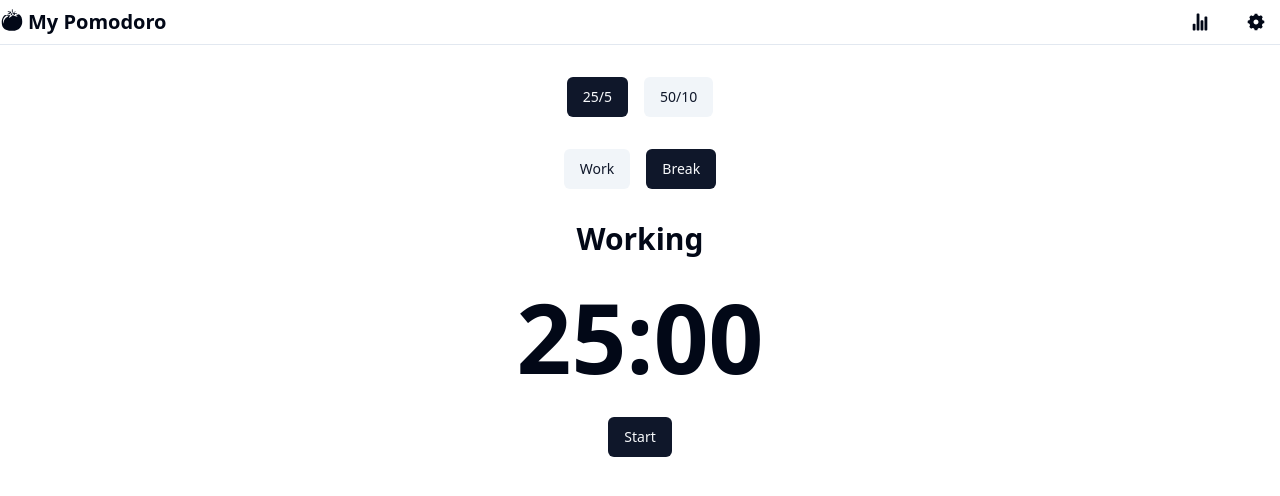
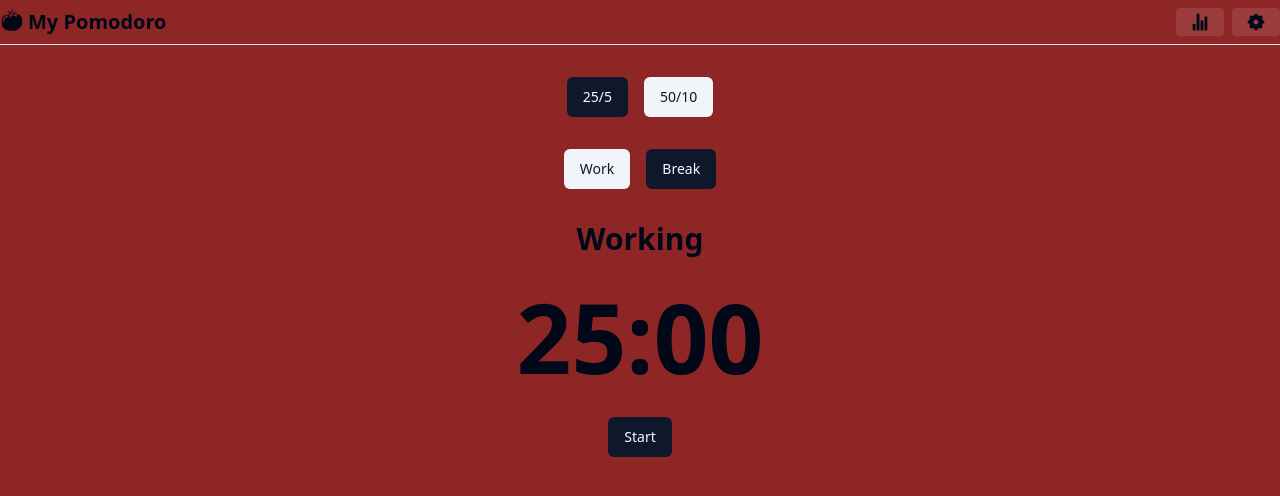
Before and after one commit to pdpau/pomodoro, a React (Vite) app: page / in a window 1280 px wide. Shown: the top 496 px of the page. Built offline with nearby package versions, Linux system fonts and the light colour scheme.

Commit message:
global styles defined

```diff
--- a/src/index.css
+++ b/src/index.css
@@ -74,3 +74,14 @@
     @apply bg-background text-foreground;
   }
 }
+
+/* Estilos globales adicionales */
+body {
+  margin: 0; /* ???? */
+
+  /* TODO: Estilo de letra */
+  font-family: system-ui, -apple-system, BlinkMacSystemFont, 'Segoe UI', Roboto, Oxygen, Ubuntu, Cantarell, 'Open Sans', 'Helvetica Neue', sans-serif;
+
+  /* TODO: Color de fondo */
+  background-color: #8E2626; /* my-red-800 */
+}
```
Lines whose indentation alone changed are shown as unchanged.
